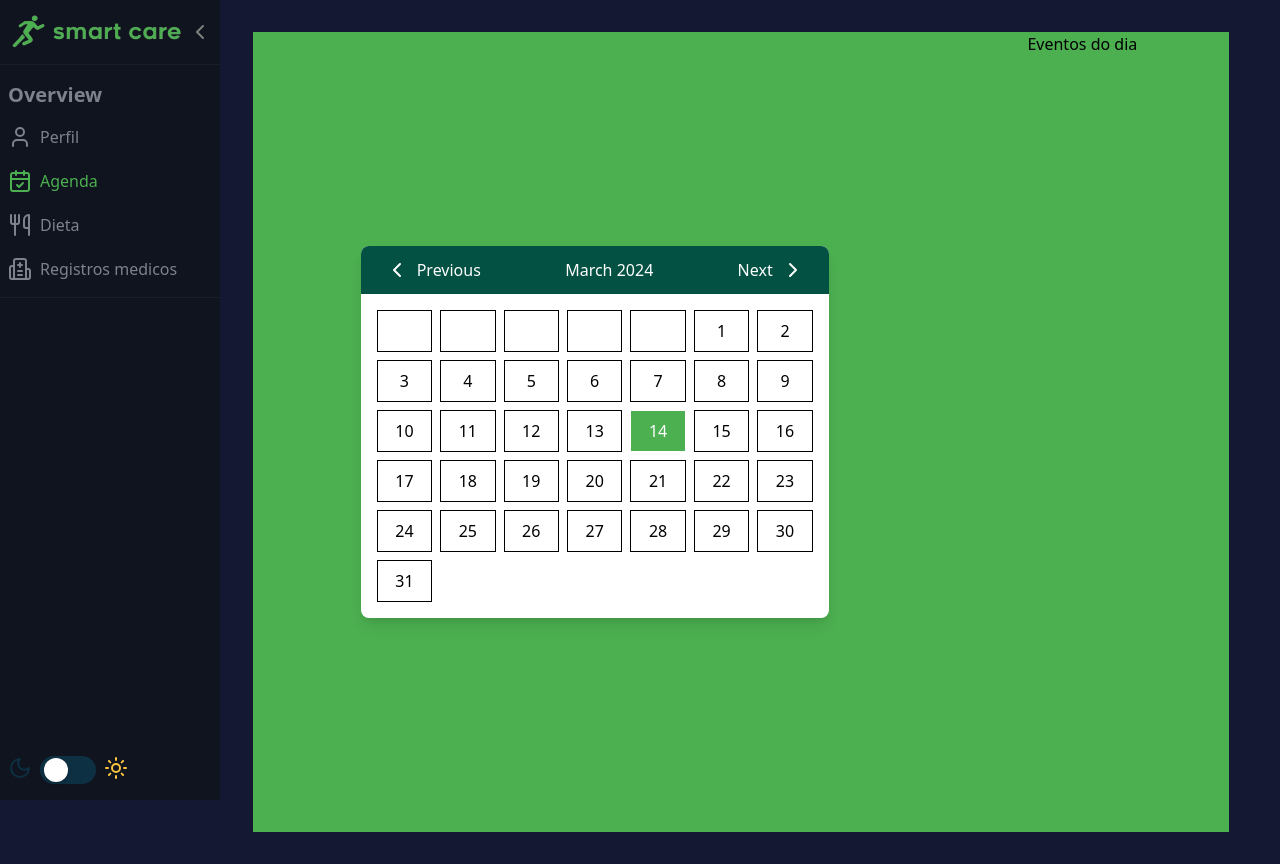
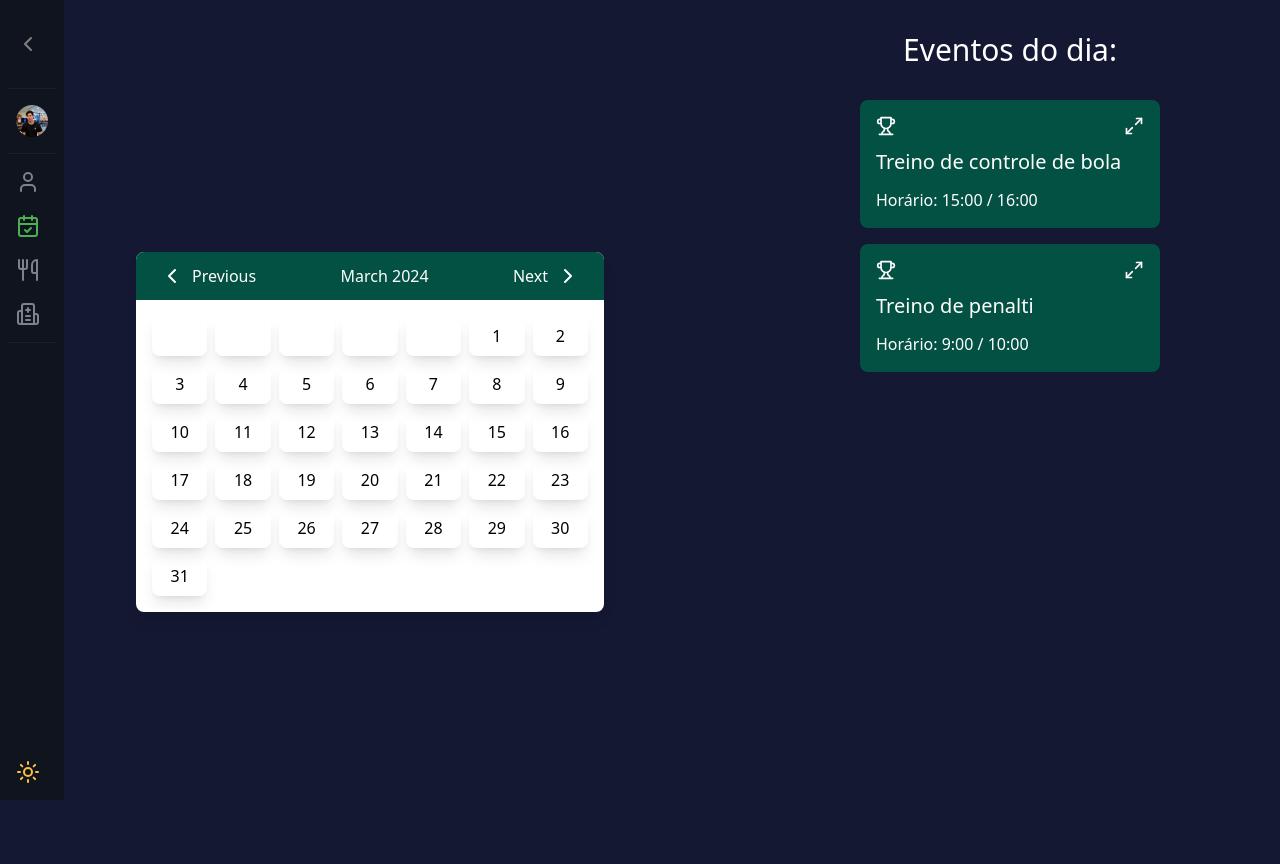
Before and after one commit to GustavoBordingnon123/SmartCare, a Next.js app: page /agenda in a window 1280 px wide. Both pictures are taken after a click on the icon 200 px from the left and 32 px from the top of the page. Built offline with nearby package versions, Linux system fonts and the light colour scheme.

Commit message:
new sideBar

```diff
--- a/app/(routes)/(authenticated)/agenda/page.tsx
+++ b/app/(routes)/(authenticated)/agenda/page.tsx
@@ -1,17 +1,23 @@
 import React from 'react'
 import Calendar from '@/app/components/calendar';
+import ScheduleCard from '@/app/components/ScheduleCard';
 
 const Agenda = () => {
     return (
-        <div className="flex flex-col gap-5 ml-10 py-8">
-            <div className='bg-green w-[95%] flex justify-around'>
+        <div className="flex flex-col gap-5 py-8">
+            <div className='w-full flex justify-around items-start'>
 
-                <div className='w-[500px]'>
+                <div className='h-full w-[500px]'>
                     <Calendar />
                 </div>
 
-                <div className='h-full flex flex-col justify-center'>
-                    <p>Eventos do dia</p>
+                <div className='h-full flex flex-col justify-center items-center'>
+                    <p className='text-3xl text-white'>Eventos do dia:</p>
+
+                    <div className='flex flex-col gap-4 mt-8'>
+                        <ScheduleCard title='Treino de controle de bola' data='Horário: 15:00 /  16:00'/>
+                        <ScheduleCard title='Treino de penalti' data='Horário: 9:00 /  10:00'/>
+                    </div>
                 </div>
             </div>
         </div>
--- a/app/(routes)/(authenticated)/layout.tsx
+++ b/app/(routes)/(authenticated)/layout.tsx
@@ -1,43 +1,30 @@
-import React from 'react'
-import type { Metadata } from 'next'
-import { Urbanist } from 'next/font/google'
-import Logo from '@/public/logo.png'
-import Image from 'next/image'
+"use client";
 
+import React from 'react';
+import { Urbanist } from 'next/font/google';
+import Sidebar from '../../components/sideBar';
 
-import Sidebar from '../../components/sideBar'
-
-
-const font = Urbanist({ subsets: ['latin'] })
-
-
-export const metadata: Metadata = {
-    title: 'SmartCare',
-    description: 'site para acompanhamento de saude e bem estar',
-}
+const font = Urbanist({ subsets: ['latin'] });
 
 export default function RootLayout({
   children,
 }: {
-    children: React.ReactNode
+  children: React.ReactNode;
 }) {
+  const [sideBarOpen, setSideBarOpen] = React.useState(true);
+
   return (
     <html lang="en">
       <body className={`${font.className}, flex gap-2 w-full bg-mediumBlue`}>
-
-            <main className='flex w-full h-full'>
-
-              <div className='h-full w-64'>
-                  <Sidebar />
+        <main className="flex w-full h-full">
+          <div className={`h-full w-${sideBarOpen ? '64' : '18'}  transition-all duration-300 ease-in-out`}>
+            <Sidebar setSideBarOpen={setSideBarOpen} sideBarOpen={sideBarOpen} />
           </div>
-
-              <div className='min-h-screen h-full w-[100%] bg-mediumBlue'>
+          <div className="min-h-screen h-full w-[100%] bg-mediumBlue">
             {children}
           </div>
-
         </main>
-
       </body>
     </html>
-    )
+  );
 }
--- a/app/(routes)/(authenticated)/profile/page.tsx
+++ b/app/(routes)/(authenticated)/profile/page.tsx
@@ -1,10 +1,7 @@
 import React from 'react'
-import Image from 'next/image'
 import Kawan from '@/public/kawan.jpg';
 
 import Button from '@/app/components/ui/separator/button'
-import Input from '@/app/components/ui/separator/input'
-import Navbar from '@/app/components/sideBar'
 import Separator from '@/app/components/ui/separator'
 
 
--- a/app/(routes)/page.tsx
+++ b/app/(routes)/page.tsx
@@ -1,17 +1,11 @@
-// "use client";
+import React from 'react'
+import type { Metadata } from 'next'
 
+export const metadata: Metadata = {
+  title: 'SmartCare',
+  description: 'site para acompanhamento de saude e bem estar',
+}
 
-// import { useRouter } from "next/navigation";
-
-// export default function Page(){
-//     const router = useRouter();
-
-//     router.push('/login')
-
-//     return null;
-// }
-
-import React from 'react'
 
 const PageTeste = () => {
   return (
--- /dev/null
+++ b/app/components/ScheduleCard/index.tsx
@@ -0,0 +1,26 @@
+import { Maximize2, Trophy } from "lucide-react";
+
+
+interface ScheduleCardProps {
+    title: string;
+    data: string;
+}
+
+const ScheduleCard = ({ title, data }: ScheduleCardProps) => {
+    return(
+       <div className="bg-darkGreen p-4 flex flex-col gap-3 w-[300px] rounded-lg">
+            <div className="flex justify-between w-full">
+                <Trophy size={20} className="text-white"/>
+                <Maximize2 size={20} className="text-white cursor-pointer hover:text-green hover:font-extrabold" />
+            </div>
+            <div>
+                <p className="text-white text-xl">{title}</p>
+            </div>
+            <div>
+                <p className="text-white text-md">{data}</p>
+            </div>
+       </div>
+    );
+}
+
+export default ScheduleCard;
--- a/app/components/calendar/index.tsx
+++ b/app/components/calendar/index.tsx
@@ -9,7 +9,7 @@ const Calendar: React.FC = () => {
 
     useEffect(() => {
         generateCalendar(currentDate.getFullYear(), currentDate.getMonth());
-    }, [currentDate, selectedDay]); // Adicionei selectedDay aqui para re-renderizar quando o dia selecionado mudar
+    }, [currentDate, selectedDay]);
 
     const currentMonth = () => {
         const monthNames = ['January', 'February', 'March', 'April', 'May', 'June', 'July', 'August', 'September', 'October', 'November', 'December'];
@@ -19,27 +19,20 @@ const Calendar: React.FC = () => {
     function generateCalendar(year: number, month: number) {
         const calendarDays: JSX.Element[] = [];
 
-        // Crie um objeto de data para o primeiro dia do mês especificado
         const firstDayOfMonth = new Date(year, month, 1);
         const daysInMonth = new Date(year, month + 1, 0).getDate();
 
-        // Calcule o dia da semana para o primeiro dia do mês (0 - Domingo, 1 - Segunda-feira, ..., 6 - Sábado)
         const firstDayOfWeek = firstDayOfMonth.getDay();
 
-        // Crie caixas vazias para os dias antes do primeiro dia do mês
         for (let i = 0; i < firstDayOfWeek; i++) {
-            calendarDays.push(<div key={`empty_${i}`} className="text-center py-2 border"></div>);
+            calendarDays.push(<div key={`empty_${i}`} className="text-center py-2 shadow-lg rounded-lg"></div>);
         }
 
-        // Crie caixas para cada dia do mês
         for (let day = 1; day <= daysInMonth; day++) {
-            const isCurrentDay = year === currentDate.getFullYear() && month === currentDate.getMonth() && day === currentDate.getDate();
             const isSelectedDay = day === selectedDay;
 
-            let dayClasses = 'text-center py-2 border cursor-pointer';
+            let dayClasses = 'text-center py-2 shadow-lg cursor-pointer rounded-lg';
             if (isSelectedDay) {
-                dayClasses += ' bg-green text-white';
-            } else if (isCurrentDay) {
                 dayClasses += ' bg-green text-white';
             }
 
@@ -55,12 +48,12 @@ const Calendar: React.FC = () => {
 
     const handlePrevMonth = () => {
         setCurrentDate(prevDate => new Date(prevDate.getFullYear(), prevDate.getMonth() - 1, prevDate.getDate()));
-        setSelectedDay(null); // Resetar o dia selecionado ao mudar de mês
+        setSelectedDay(null);
     };
 
     const handleNextMonth = () => {
         setCurrentDate(prevDate => new Date(prevDate.getFullYear(), prevDate.getMonth() + 1, prevDate.getDate()));
-        setSelectedDay(null); // Resetar o dia selecionado ao mudar de mês
+        setSelectedDay(null);
     };
 
     return (
--- a/app/components/sideBar/index.tsx
+++ b/app/components/sideBar/index.tsx
@@ -1,5 +1,4 @@
-"use client"
-
+// Em SideBar.tsx
 import React from 'react';
 import { usePathname, useRouter } from "next/navigation";
 import { User, Utensils, CalendarCheck, Hospital, ChevronLeft, Sun, Moon } from 'lucide-react';
@@ -8,9 +7,11 @@ import Image from 'next/image';
 import Switch from '../ui/separator/Switch';
 import useSwitchStore from '@/hooks/useSwitchStore';
 
-const SideBar = () => {
+import Kawan from '@/public/kawan.jpg';
+
+const SideBar = ({ setSideBarOpen, sideBarOpen }: any) => {
     const pathname = usePathname();
-    const { toggle } = useSwitchStore();
+    const { toggle, setToggle } = useSwitchStore();
 
     const items = [
       { label: 'Perfil', href: '/profile', icon: <User /> },
@@ -21,26 +22,49 @@ const SideBar = () => {
 
     const SideBarBgColor = toggle ? 'bg-darkBlue' : 'bg-yellow';
     const borderColor = toggle ? 'border-darkBlue-100' : 'border-yellow-100';
-    const textColor =  toggle ? 'text-gray' : 'text-yellow-200';
+    const textColor = toggle ? 'text-gray' : 'text-yellow-200';
     const activeColor = toggle ? 'text-[#4CAF50]' : 'text-white';
 
-
     return (
-        <nav className={`h-full ${SideBarBgColor} fixed flex flex-col`}>
-            <div className={`w-full h-14 border-b ${borderColor} flex justify-between items-center px-2 py-8`}>
+      <nav className={`h-full ${SideBarBgColor} fixed flex flex-col px-2 transition-all duration-300 ease-in-out`}>
+        <div className={`w-full h-[${sideBarOpen ? 14 : 8}] border-b ${borderColor} flex justify-between items-center px-2 py-8`}>
+          {sideBarOpen && (
             <Image
               src={Logo}
               alt='logo'
               height={50}
             />
-                  <ChevronLeft color='gray' className='cursor-pointer'/>
+          )}
+          <ChevronLeft color='gray' className='cursor-pointer' onClick={() => setSideBarOpen(!sideBarOpen)} />
         </div>
+
+        {sideBarOpen && (
+             <div className={`w-full border-b ${borderColor} px-2 py-4`}>
+                <p className={`text-xl ${textColor} mb-4 font-bold`}>User</p>
+                <div className='flex gap-2 w-full items-center'>
+                    <div className='h-12 w-12 rounded-full'  style={{ backgroundImage: `url(${Kawan.src})`, backgroundSize: 'cover', backgroundPosition: 'center' }}/>
+                    <p className={`${textColor} text-md`}>Kawan Brito</p>
+                </div>
+             </div>
+        )}
+
+        {!sideBarOpen && (
+             <div className={`w-full border-b ${borderColor} px-2 py-4`}>
+                <div className='flex gap-2 w-full items-center'>
+                    <div className='h-8 w-8 rounded-full'  style={{ backgroundImage: `url(${Kawan.src})`, backgroundSize: 'cover', backgroundPosition: 'center' }}/>
+                </div>
+             </div>
+        )}
+
+
+
+        {sideBarOpen && (
           <div className={`w-full border-b ${borderColor} px-2 py-4`}>
             <p className={`text-xl ${textColor} mb-4 font-bold`}>Overview</p>
             <ul className='flex flex-col gap-5'>
               {items.map((item, index) => (
                 <li key={index} className=''>
-                            <a href={item.href} className={`flex gap-2 cursor-pointer hover:text-[#4CAF50] ${pathname === item.href ? `${activeColor}`: `${textColor}`}`}>
+                  <a href={item.href} className={`flex gap-2 cursor-pointer hover:text-[#4CAF50] ${pathname === item.href ? `${activeColor}` : `${textColor}`}`}>
                     {item.icon}
                     {item.label}
                   </a>
@@ -48,15 +72,40 @@ const SideBar = () => {
               ))}
             </ul>
           </div>
+        )}
 
+        {!sideBarOpen && (
+          <div className={`w-full border-b ${borderColor} px-2 py-4`}>
+            <ul className='flex flex-col gap-5'>
+              {items.map((item, index) => (
+                <li key={index} className=''>
+                  <a href={item.href} className={`flex gap-2 cursor-pointer hover:text-[#4CAF50] ${pathname === item.href ? `${activeColor}` : `${textColor}`}`}>
+                    {item.icon}
+                  </a>
+                </li>
+              ))}
+            </ul>
+          </div>
+        )}
+
+        {sideBarOpen && (
           <div className='w-full h-[100%] flex justify-start items-end px-2 py-4'>
             <div className='flex gap-2 w-full '>
-                    <Moon color='#0E3043'/>
+              <Moon color='#0E3043' />
               <Switch />
-                    <Sun color='#F9C341'/>
+              <Sun color='#F9C341' />
             </div>
+          </div>
+        )}
 
+        {!sideBarOpen && (
+          <div className='w-full h-[100%] flex justify-start items-end px-2 py-4'>
+            <div className='flex gap-2 w-full '>
+              {toggle && <Sun color='#F9C341' onClick={() => setToggle(!toggle)} />}
+              {!toggle && <Moon color='#0E3043'  onClick={() => setToggle(!toggle)} />}
             </div>
+          </div>
+        )}
       </nav>
     );
 };
```
Also changed, not shown: app/(routes)/(authenticated)/dieta/page.tsx (+8 -7 lines). Lines whose indentation alone changed are shown as unchanged.
